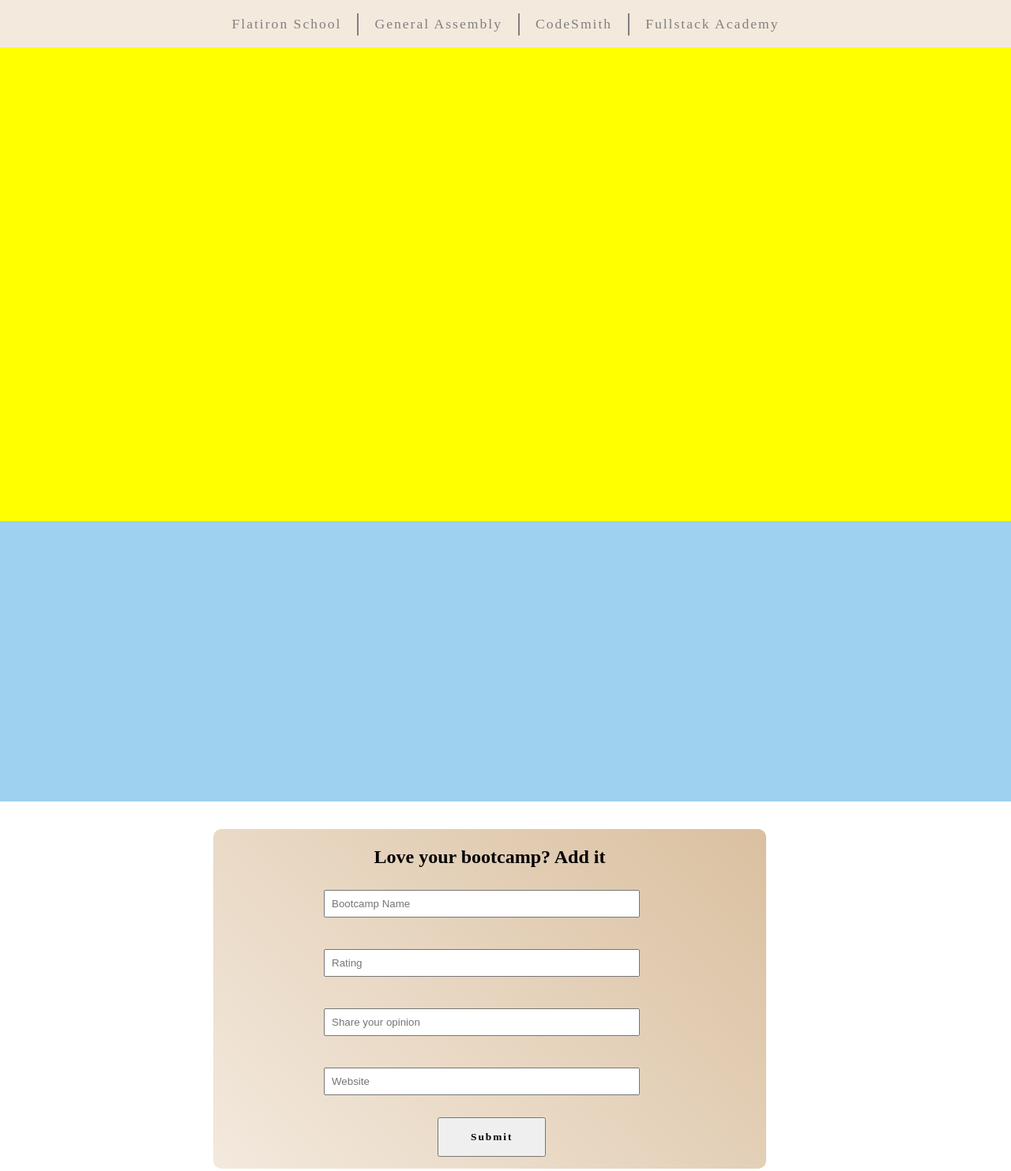
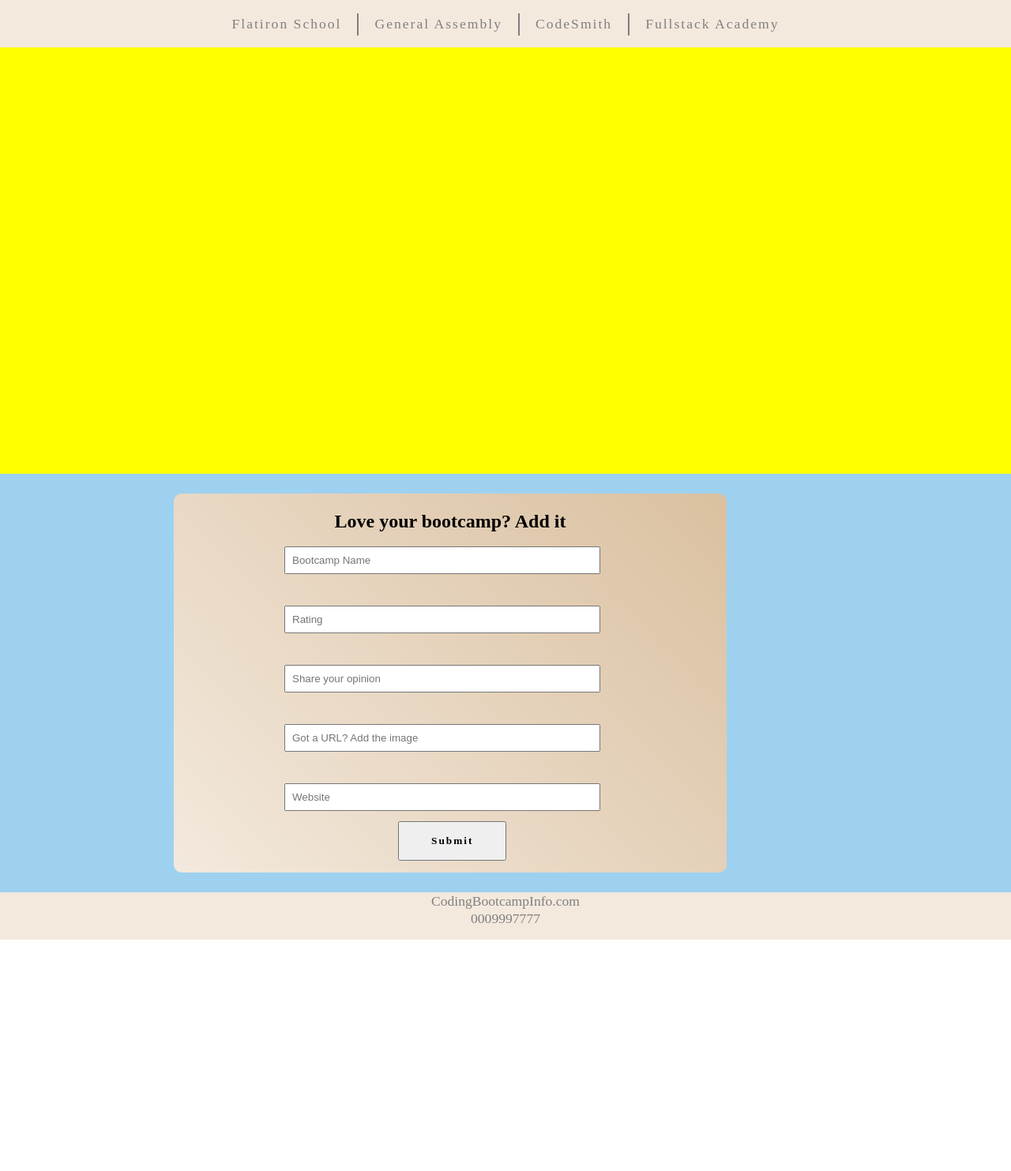
Before and after one commit to ReefHall/Phase-1-Project, a plain HTML site: page index.html in a window 1280 px wide. Shown: the top 1483 px of the page at 79% size. After the commit the page ends 1190 px from the top, so only its background shows below. Drawn offline with Linux system fonts and the light colour scheme; no server answers; a web font is replaced by a local one.

Commit message:
added more css

```diff
--- a/index.css
+++ b/index.css
@@ -5,7 +5,7 @@
 
 .container{
   width: 100%;
-  height: 1015px;
+  height: auto;
   background: rgb(158, 209, 240);
 }
 
@@ -46,26 +46,34 @@ border-right:  2.5px solid #807f7f;
 }
 
 
-#img{
-  width: 200px;
-  height: 300px;
-
-}
 
 .banner{
   width: 100%;
-  height: 600px;
+  height: 540px;
   background-color: yellow;
+  display:grid;
+  grid-template-columns: 1fr 1fr;
+}
+
+#DivElement{
+ text-align: center;
+ position: relative;
+ top: 20px;
+}
+
+#img{
+  width: 300px;
+  height: 200px;
 }
 
 
 form{
   width: 700px;
-  height: 430px;
+  height: 480px;
   background-image: linear-gradient(45deg, rgb(243, 233, 221), rgb(218, 192, 160));
   position: relative;
-  left: 270px;
-  top: 390px;
+  left: 220px;
+  top: 25px;
   border-radius: 10px;
 }
 
@@ -75,7 +83,7 @@ form input{
   padding: 8px;
   width: 400px;
   position: relative;
-  top: 30px;
+  top: 20px;
   left: 120px;
 }
 
@@ -87,7 +95,7 @@ form h2{
 
 button{
   position: relative;
-  top: 100px;
+  top: 75px;
   right: 160px;
   box-sizing: border-box;
   padding: 15px 40px;
@@ -107,7 +115,7 @@ width: 100%;
 height: 60px;
 background: rgb(243, 233, 221);
 position: relative;
-top: 450px;
+top: 50px;
 text-align: center;
 }
 
--- a/index.html
+++ b/index.html
@@ -44,13 +44,10 @@ rel="stylesheet">
 
 <form id = "form">
   <h2>Love your bootcamp? Add it</h2>
-  <!-- <label for="name">Name:</label> -->
   <input type="text" id="name" name="bootcampname" placeholder="Bootcamp Name"> <br/>
-  <!-- <label for="image">Rating:</label> -->
   <input type="text" id="rating" name="bootcamprating" placeholder="Rating"> <br/>
-  <!-- <label for="comment">Comment:</label> -->
   <input type="text" id="comment" name="bootcampcomment" placeholder="Share your opinion"> <br/>
-  <!-- <label for="website">Website:</label> -->
+  <input type="type" id="image" name="bootcampimg" placeholder="Got a URL? Add the image"> <br/>
   <input type="text" id="website" name="bootcampwebsite" placeholder="Website">
   <button id="submitbtn" type = "submit">Submit</button>
 </form> <!--end of form-->
```
